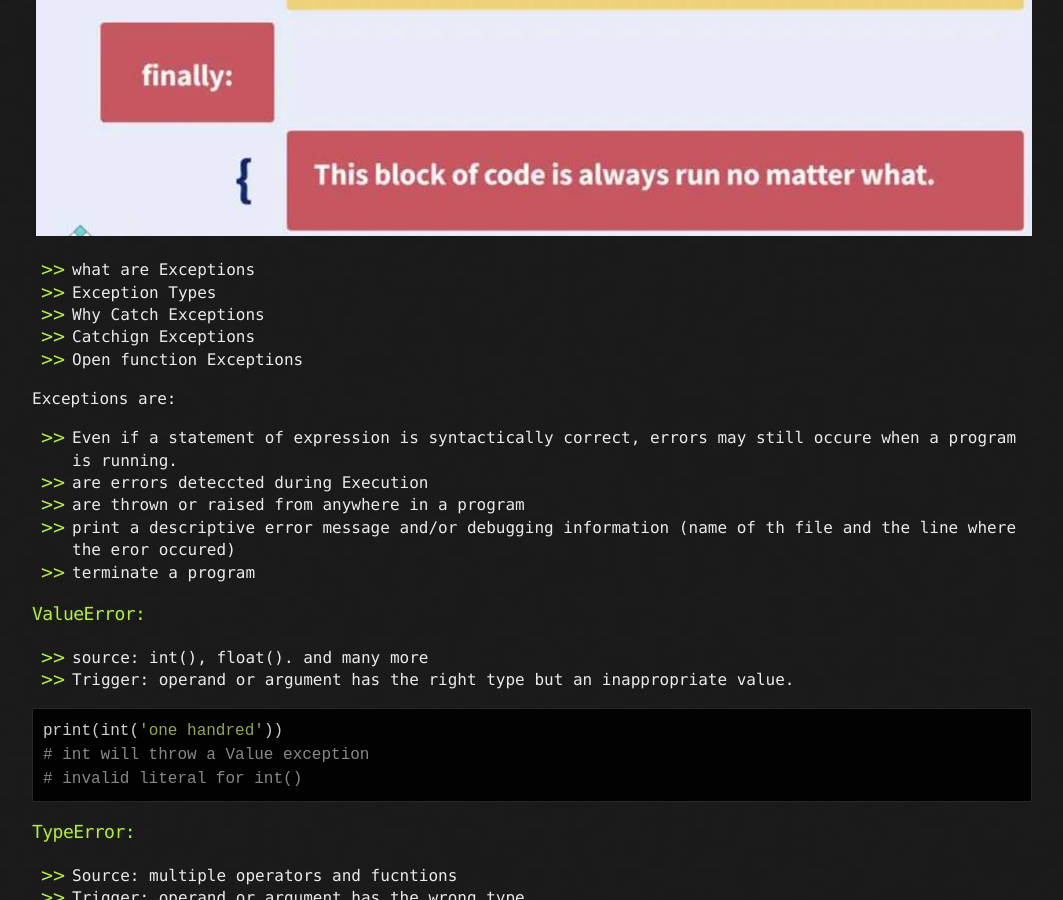
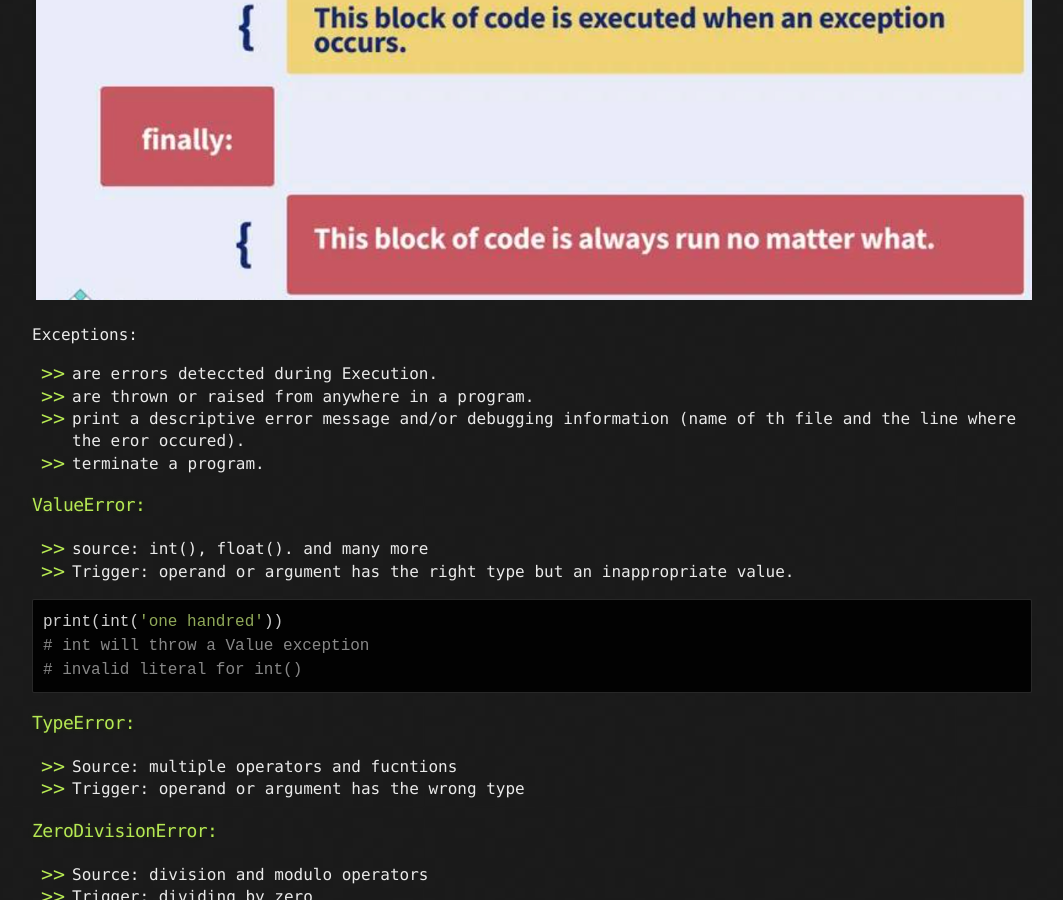
Before and after one commit to sciustechnologia/sciustechnologia.github.io, a Jekyll site: the page built from python/05_file/0506_exceptions.md, in a window 1280 px wide and 900 px high, scrolled down 789 px. Shown: the whole window, without its empty margins (108-1171 px from the left). Built offline with Jekyll 4.4.1, drawn with Linux system fonts in a browser that asks for light colours; some of the changed text lies outside the part shown.

Commit message:
Update 0506_exceptions.md

```diff
--- a/python/05_file/0506_exceptions.md
+++ b/python/05_file/0506_exceptions.md
@@ -5,22 +5,15 @@ layout: default
 
 
 ## Exception handling
+> Even if a statement of expression is syntactically correct, errors may still occure when a program is running.
 
 ![Image of exception handling structure](./exceptionHandling.png "exceptionHandling")
 
-* what are Exceptions
-* Exception Types
-* Why Catch Exceptions
-* Catchign Exceptions
-* Open function Exceptions
-
-Exceptions are:
-
-* Even if a statement of expression is syntactically correct, errors may still occure when a program is running.
-* are errors deteccted during Execution
-* are thrown or raised from anywhere in a program
-* print a descriptive error message and/or debugging information (name of th file and the line where the eror occured)
-* terminate a program
+Exceptions:
+* are errors deteccted during Execution.
+* are thrown or raised from anywhere in a program.
+* print a descriptive error message and/or debugging information (name of th file and the line where the eror occured).
+* terminate a program.
 
 ### ValueError:
 
```
Also changed, not shown: other parts of python/05_file/0506_exceptions.md (+6 -0 lines).
